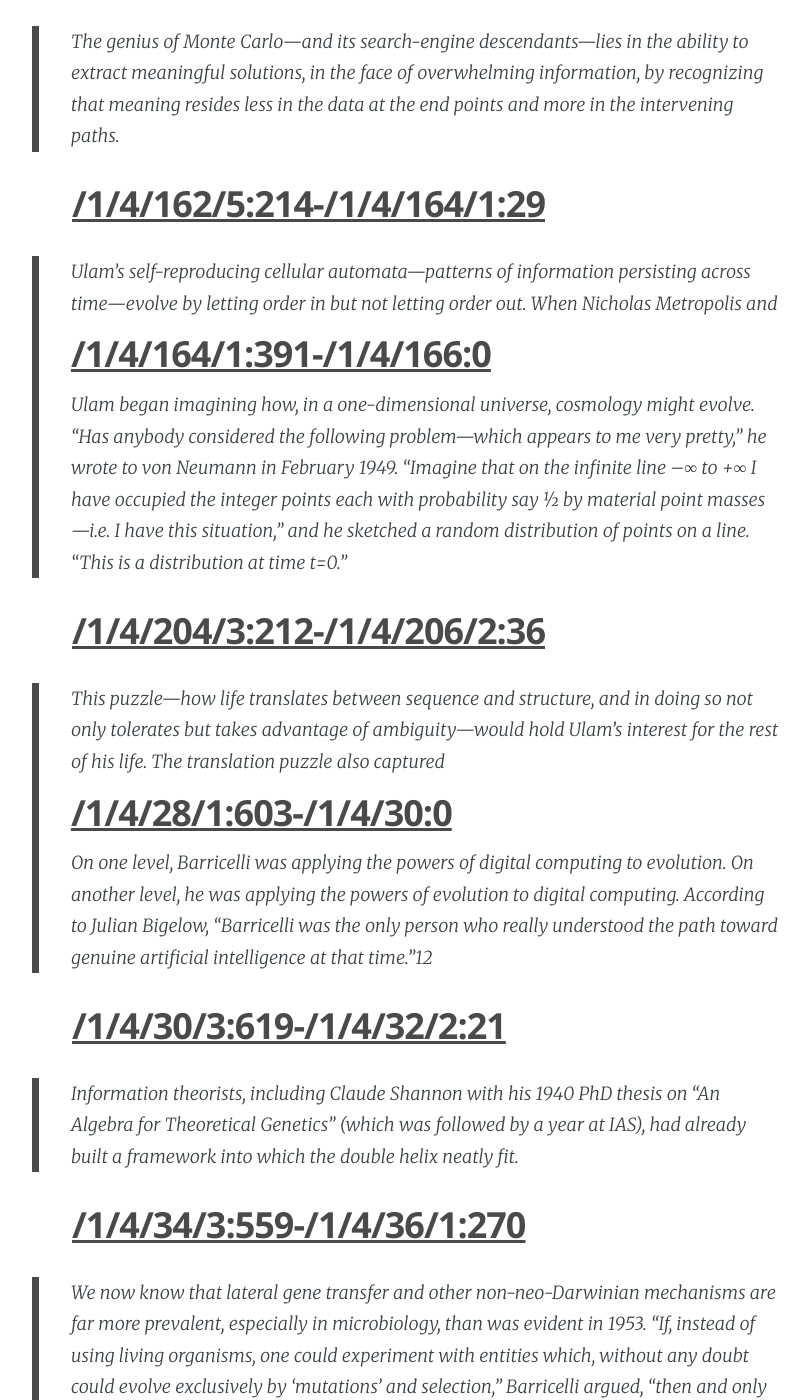
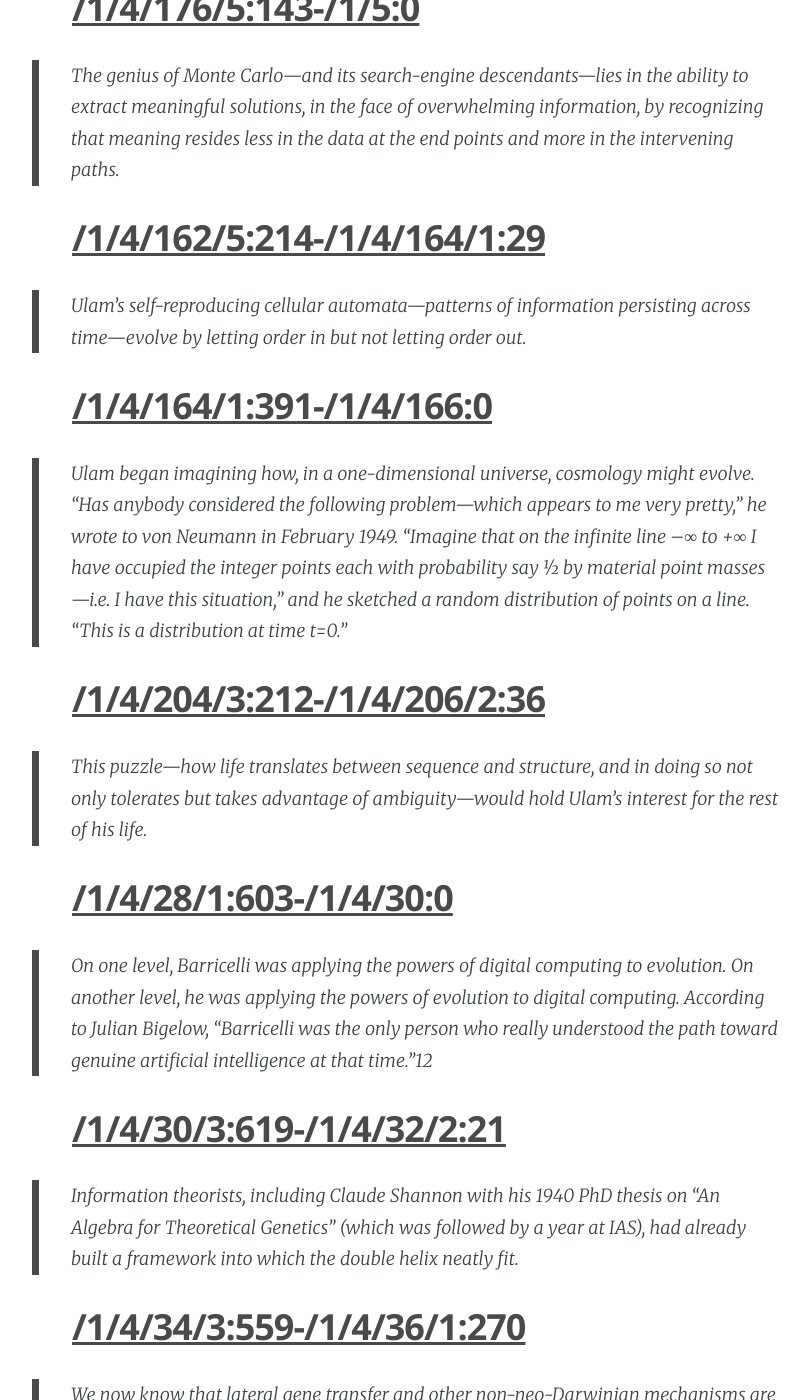
Before and after one commit to Aubreymcfato/aubreymcfato.github.io, a Jekyll site: the page built from _posts/2016-11-19-turing-cathedral.md, in a window 1280 px wide and 1400 px high, scrolled down 5304 px. Shown: the whole window, without its empty margins (213-1022 px from the left). Built offline with Jekyll 4.4.1, drawn with Linux system fonts in a browser that asks for light colours; Markdown is read by kramdown in place of the engine named in the settings; some of the changed text lies outside the part shown.

Commit message:
Update 2016-11-19-turing-cathedral.md

```diff
--- a/_posts/2016-11-19-turing-cathedral.md
+++ b/_posts/2016-11-19-turing-cathedral.md
@@ -43,6 +43,7 @@ July of 1945 found Rosenberg on board an army troop ship sailing at eight knots
 Rosenberg remained in the southern Philippines until April 1946. In the post exchange, he found a copy of Atomic Energy for Military Purposes, a swiftly declassified nontechnical account of the Manhattan Project by Henry Smyth, chairman of the physics department at Princeton University. Upon his discharge from the army, at Fort Dix, New Jersey, in July of 1946—having returned across the Pacific on a turbine-driven steamship at thirty knots—Rosenberg went to Princeton to seek a job in nuclear energy research. He was hired by the Physics Department to work on the instrumentation for the university’s new cyclotron, but, he says, “my enthusiasm lasted about a month.”
 “Early in 1947,” he continues, “I was informed that at the Institute for Advanced Study, a famous scientist was looking for an engineer to develop an electronic machine of a sort no one but he understood.” Rosenberg interviewed with Bigelow and von Neumann, and started work in July. “There was a lot of anti-Semitism in the army. But there wasn’t anti-Semitism with Johnny,” he says.
 “Johnny used to meet with each of us individually about once a week, asking what we had built, how it worked, what problems we had, what symptoms we observed, what causes we had diagnosed,” says Rosenberg. “Each question was precisely the best one based on the information he had uncovered so far. His logic was faultless—he never asked a question that was irrelevant or erroneous. His questions came in rapid-fire order, revealing a mind that was lightning-fast and error-free. In about an hour he led each of us to understand what we had done, what we had encountered, and where to search for the problem’s cause. It was like looking into a very accurate mirror with all unnecessary images eliminated, only the important details left.”
+
 ## <a name="/1/4/6/1:1-/1/4/7:0">[/1/4/6/1:1-/1/4/7:0](#/1/4/6/1:1-/1/4/7:0)</a>
 >The part that is stable we are going to predict. And the part that is unstable we are going to control.  —John von Neumann, 1948
 
@@ -63,13 +64,13 @@ Rosenberg remained in the southern Philippines until April 1946. In the post exc
 
 ## <a name="/1/4/162/5:214-/1/4/164/1:29">[/1/4/162/5:214-/1/4/164/1:29](#/1/4/162/5:214-/1/4/164/1:29)</a>
 >Ulam’s self-reproducing cellular automata—patterns of information persisting across time—evolve by letting order in but not letting order out.
-When Nicholas Metropolis and
+
 ## <a name="/1/4/164/1:391-/1/4/166:0">[/1/4/164/1:391-/1/4/166:0](#/1/4/164/1:391-/1/4/166:0)</a>
 >Ulam began imagining how, in a one-dimensional universe, cosmology might evolve. “Has anybody considered the following problem—which appears to me very pretty,” he wrote to von Neumann in February 1949. “Imagine that on the infinite line –∞ to +∞ I have occupied the integer points each with probability say ½ by material point masses—i.e. I have this situation,” and he sketched a random distribution of points on a line. “This is a distribution at time t=0.”
 
 ## <a name="/1/4/204/3:212-/1/4/206/2:36">[/1/4/204/3:212-/1/4/206/2:36](#/1/4/204/3:212-/1/4/206/2:36)</a>
 >This puzzle—how life translates between sequence and structure, and in doing so not only tolerates but takes advantage of ambiguity—would hold Ulam’s interest for the rest of his life.
-The translation puzzle also captured
+
 ## <a name="/1/4/28/1:603-/1/4/30:0">[/1/4/28/1:603-/1/4/30:0](#/1/4/28/1:603-/1/4/30:0)</a>
 >On one level, Barricelli was applying the powers of digital computing to evolution. On another level, he was applying the powers of evolution to digital computing. According to Julian Bigelow, “Barricelli was the only person who really understood the path toward genuine artificial intelligence at that time.”12
 
@@ -200,6 +201,7 @@ Search engines and social networks are analog computers of unprecedented scale.
 ## <a name="/1/4/61:1-/1/4/64/1:163">[/1/4/61:1-/1/4/64/1:163](#/1/4/61:1-/1/4/64/1:163)</a>
 >Over long distances, it is expensive to transport structures, and inexpensive to transmit sequences. Turing machines, which by definition are structures that can be encoded as sequences, are already propagating themselves, locally, at the speed of light. The notion that one particular computer resides in one particular location at one time is obsolete.
 If life, by some chance, happens to have originated, and survived, elsewhere in the universe, it will have had time to explore an unfathomable diversity of forms.
+
 ## <a name="/1/4/74/7:9-/1/4/76:0">[/1/4/74/7:9-/1/4/76:0](#/1/4/74/7:9-/1/4/76:0)</a>
 >masterpiece Dr. Strangelove, nuclear weapons in the hands of Teller are, to me, less terrifying than they are in the hands of a new generation of nuclear weaponeers who have never witnessed an atmospheric test firsthand.
 
```
Also changed, not shown: other parts of _posts/2016-11-19-turing-cathedral.md (+2 -2 lines).
